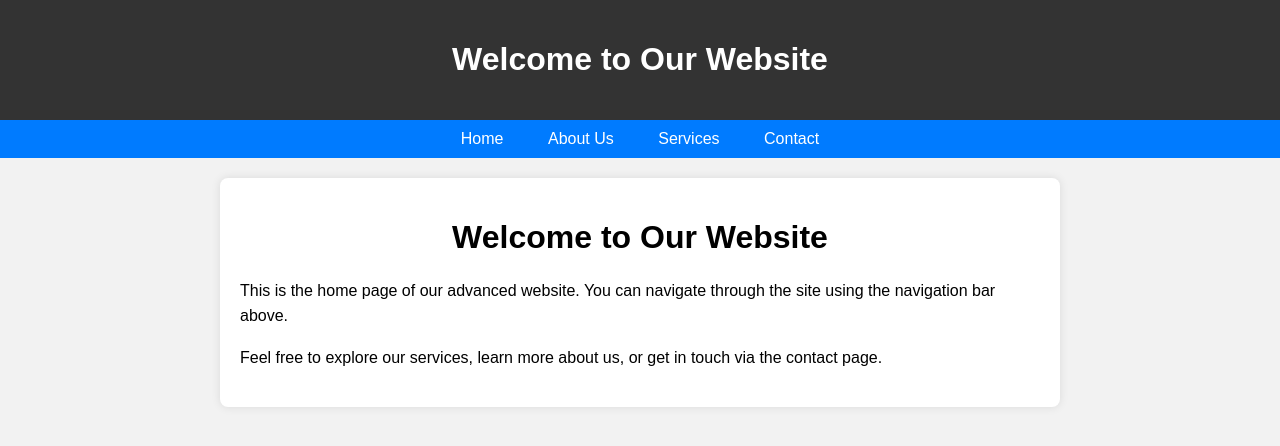
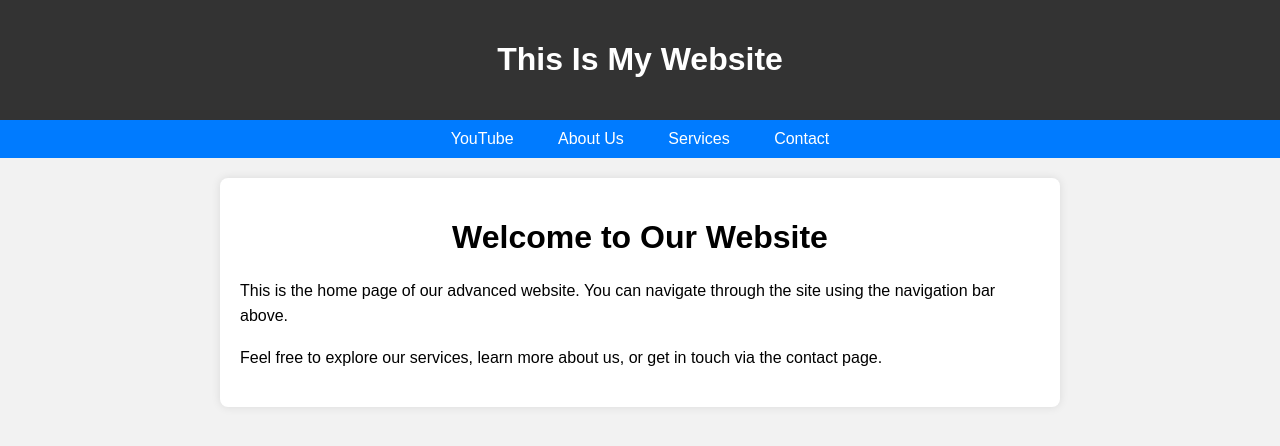
Before and after one commit to tekyt2009/tekyt2009.github.io, a plain HTML site: page index.html in a window 1280 px wide. Drawn offline with Linux system fonts and the light colour scheme.

Commit message:
Update index.html

```diff
--- a/index.html
+++ b/index.html
@@ -3,7 +3,7 @@
 <head>
     <meta charset="UTF-8">
     <meta name="viewport" content="width=device-width, initial-scale=1.0">
-    <title>Advanced Website</title>
+    <title>Teky_T Website</title>
     <style>
         /* Global Styles */
         body {
@@ -58,11 +58,11 @@
 <body>
 
 <header>
-    <h1>Welcome to Our Website</h1>
+    <h1>This Is My Website</h1>
 </header>
 
 <nav>
-    <a href="index.html">Home</a>
+    <a href="https://www.youtube.com/channel/UCPnIDhmUpJcl3zk_ll5CTZAl">YouTube</a>
     <a href="about.html">About Us</a>
     <a href="services.html">Services</a>
     <a href="contact.html">Contact</a>
```
